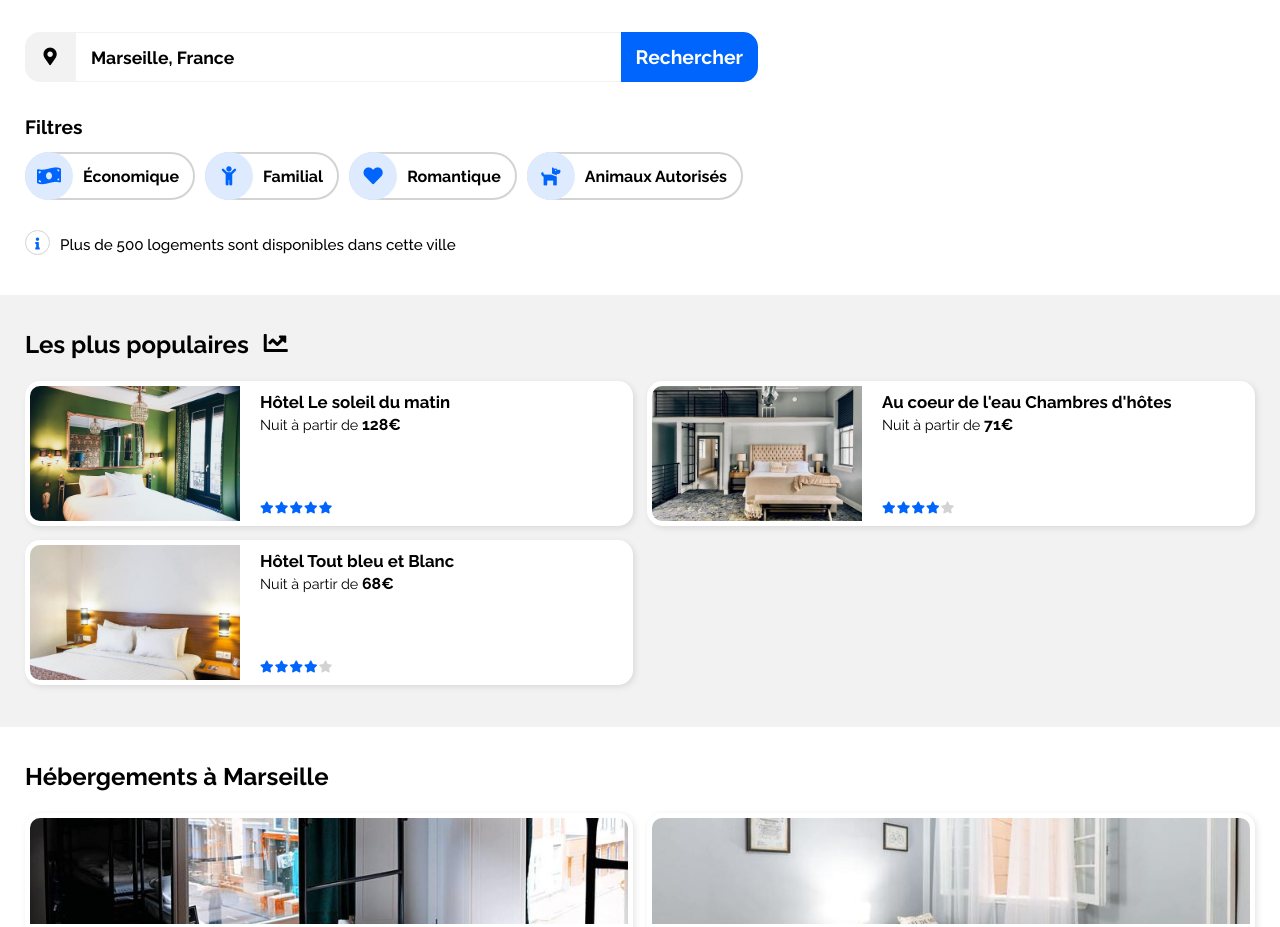
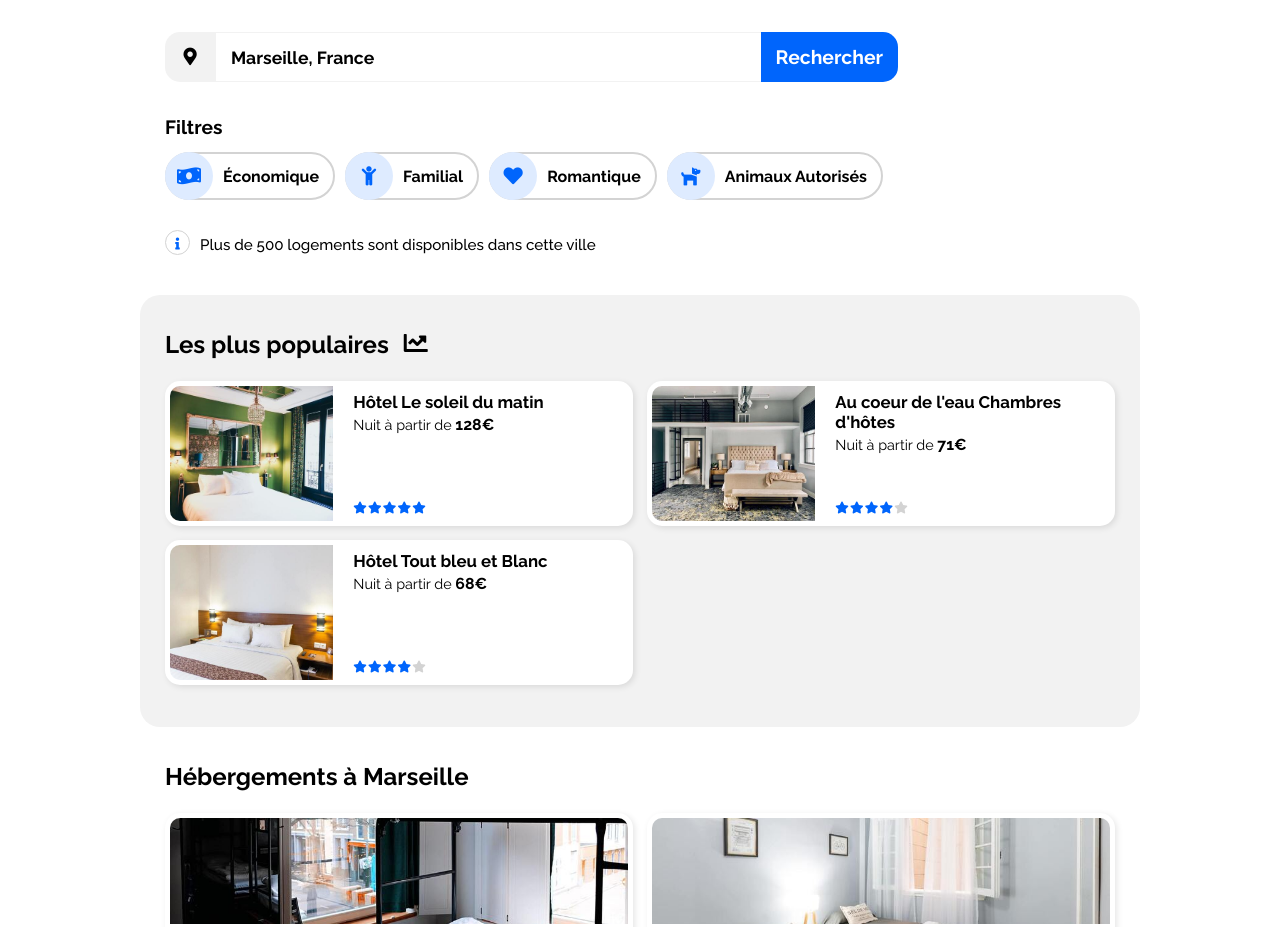
Before and after one commit to alexandre-jung/AlexandreJung_2_12082021, a plain HTML site: page index.html in a window 1280 px wide. Shown: the part 170-1097 px from the top of the page. Drawn offline with Linux system fonts and the light colour scheme.

Commit message:
:iphone: global layout for tablets and bigger

```diff
--- a/index.html
+++ b/index.html
@@ -62,7 +62,7 @@
 
         <main id="main">
 
-            <header>
+            <header class='container'>
                 <h1>Trouvez votre hébergement pour des vacances de rêve</h1>
                 <p>En plein centre ville ou en pleine nature</p>
 
@@ -94,8 +94,12 @@
             </header>
 
             <div id="top-section">
+                <div class="bg-gray">
+                    <div class="container">
                         <section id='popular'>
-                    <h2 class='title-with-icon'><span>Les plus populaires</span><span class='fa chart-line'></span></h2>
+                            <h2 class='title-with-icon'><span>Les plus populaires</span><span
+                                    class='fa chart-line'></span>
+                            </h2>
                             <div class='card-container'>
                                 <a href="#">
                                     <figure class="card card-h">
@@ -135,7 +139,11 @@
                                 </a>
                             </div>
                         </section>
+                    </div>
+                </div>
 
+                <div class="bg-gray-desktop">
+                    <div class="container">
                         <section id='housings'>
                             <h2 class='anchor' id='hebergements'>Hébergements à Marseille</h2>
                             <div class='card-container'>
@@ -215,7 +223,10 @@
                             <strong class='show-more'><a href="#">Afficher plus</a></strong>
                         </section>
                     </div>
+                </div>
+            </div>
 
+            <div class="container">
                 <section>
                     <h2 class='anchor' id='activites'>Activités à Marseille</h2>
                     <div class='card-container'>
@@ -281,6 +292,7 @@
                         </a>
                     </div>
                 </section>
+            </div>
         </main>
 
         <footer id="footer">
--- a/static/css/layout.css
+++ b/static/css/layout.css
@@ -6,6 +6,7 @@
     /* In case we decide to limit the content width
     on large devices, it will still be centered */
     width: 100%;
+    max-width: 1000px;
     margin: auto;
     scroll-margin-top: 200px;
 }
@@ -31,7 +32,6 @@
 }
 
 #popular {
-    background-color: var(--color-background);
     padding-bottom: 35px;
 }
 
@@ -45,10 +45,25 @@
     flex-direction: column;
 }
 
+.container {
+    max-width: 525px;
+    margin: 0 auto;
+    width: 100%;
+}
+
 .card-container {
     /* flex avoids margin collapsing on children */
     display: flex;
     flex-direction: column;
+}
+.bg-gray {
+    background-color: var(--color-background);
+}
+
+@media screen and (min-width: 1000px) {
+    .bg-gray {
+        border-radius: 20px;
+    }
 }
 
 /* Tablet breakpoint */
@@ -58,6 +73,9 @@
         so leave it on top of the document */
         position: relative;
         top: 0;
+    }
+    .container {
+        max-width: 1000px;
     }
     .card-container {
         display: flex;
@@ -72,3 +90,16 @@
         width: calc(50% - 7px);
     }
 }
+
+@media screen and (min-width: 1400px) {
+    #root {
+        max-width: 1600px;
+    }
+    .container {
+        max-width: 1600px;
+    }
+    .bg-gray-desktop {
+        background-color: var(--color-background);
+        border-radius: 20px;
+    }
+}
```
Lines whose indentation alone changed are shown as unchanged.
